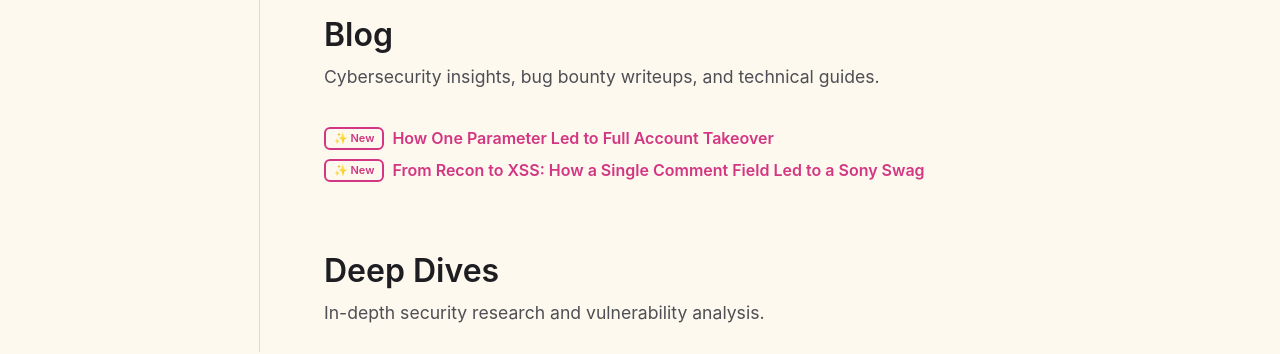
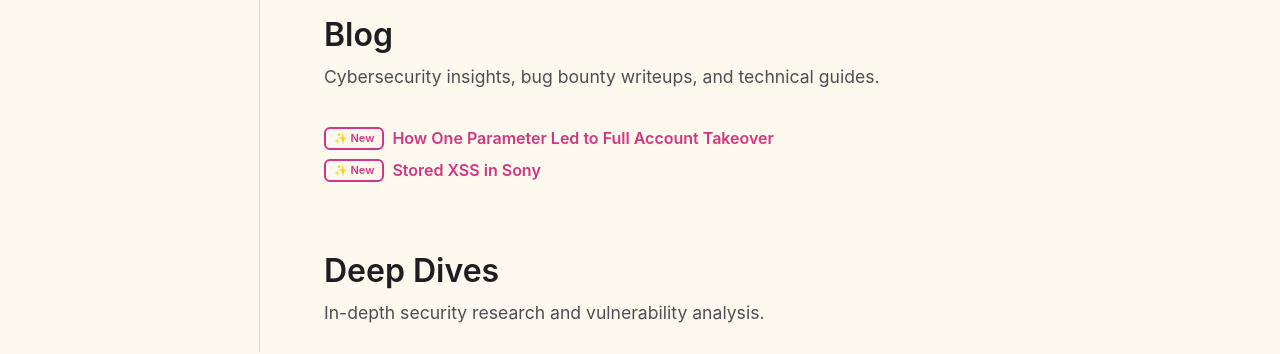
Before and after one commit to Ibrahim-sec/Ibrahim-sec.github.io, a Gatsby site: page / in a window 1280 px wide. Shown: the part 448-802 px from the top of the page. Built offline with nearby package versions, Linux system fonts and the light colour scheme; Gatsby itself is replaced by a stand-in of ours; some packages are replaced by stand-ins of ours; a web font is replaced by a local one.

Commit message:
Update 2025-11-05-sony-xss-stored-vulnerability.md

```diff
--- a/content/posts/2025-11-05-sony-xss-stored-vulnerability.md
+++ b/content/posts/2025-11-05-sony-xss-stored-vulnerability.md
@@ -1,6 +1,6 @@
 ---
 date: 2025-11-05
-title: 'From Recon to XSS: How a Single Comment Field Led to a Sony Swag'
+title: 'Stored XSS in Sony'
 template: post
 slug: sony-xss-stored-vulnerability
 categories:
```
